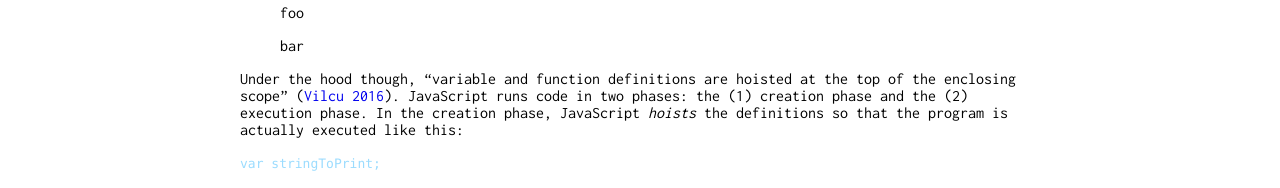
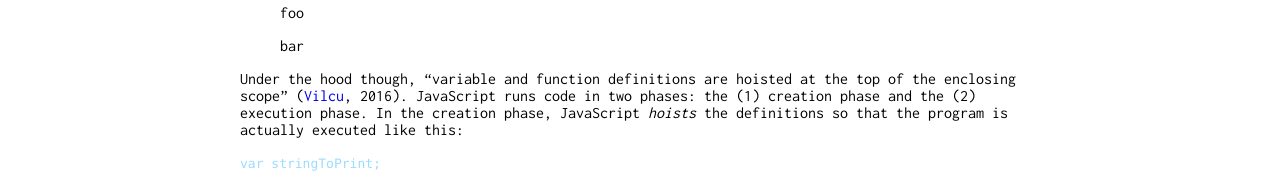
Before and after one commit to octos4murai/personal-site, an Eleventy site: page posts/synchrony-and-event-handling-in-javascript.md in a window 1280 px wide. Shown: the part 597-785 px from the top of the page. Built offline with nearby package versions, Linux system fonts and the light colour scheme; Eleventy itself is replaced by a stand-in of ours; code samples lack their colours; files that its build step writes are made by us from their sources; what markdown-it-sup would draw is missing.

Commit message:
Tweak archived post

````diff
--- a/posts/synchrony-and-event-handling-in-javascript.md
+++ b/posts/synchrony-and-event-handling-in-javascript.md
@@ -29,7 +29,7 @@ This writes the following two lines in the console:
 
 > bar
 
-Under the hood though, "variable and function definitions are hoisted at the top of the enclosing scope" ([Vilcu 2016](http://stackoverflow.com/a/34561247)). JavaScript runs code in two phases: the (1) creation phase and the (2) execution phase. In the creation phase, JavaScript *hoists* the definitions so that the program is actually executed like this:
+Under the hood though, "variable and function definitions are hoisted at the top of the enclosing scope" ([Vilcu](http://stackoverflow.com/a/34561247), 2016). JavaScript runs code in two phases: the (1) creation phase and the (2) execution phase. In the creation phase, JavaScript *hoists* the definitions so that the program is actually executed like this:
 
 ```javascript/9,14
 var stringToPrint;
````
